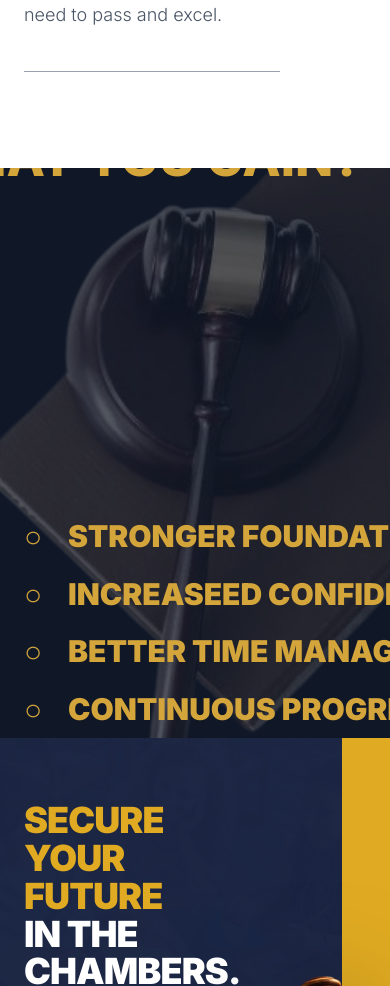
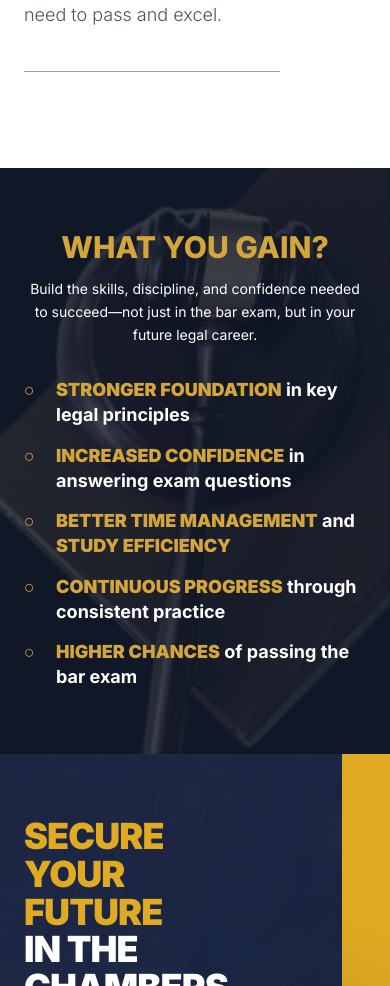
Before and after one commit to dannmangahas-hwh/pls-reviewer, a Next.js app in the folder apps/web/: page / in a window 390 px wide. Shown: the part 1540-2526 px from the top of the page. Built offline with nearby package versions, Linux system fonts and the light colour scheme.

Commit message:
feat: improve mobile responsiveness for WhatYouGain and QuestionCard components

```diff
--- a/apps/web/components/question-card.tsx
+++ b/apps/web/components/question-card.tsx
@@ -400,21 +400,23 @@ export function QuestionCard({
   const [isShowingAnswer, setIsShowingAnswer] = useState(false)
 
   return (
-    <Card className="mb-16 flex flex-row w-full items-stretch gap-4 md:gap-6 rounded-none border-none bg-transparent p-0 shadow-none ring-0 overflow-visible">
+    <Card className="mb-16 flex flex-col md:flex-row w-full items-stretch gap-4 md:gap-6 rounded-none border-none bg-transparent p-0 shadow-none ring-0 overflow-visible">
       {/* Left Sidebar */}
       <Card
         className={cn(
-          "flex shrink-0 flex-col items-center justify-start border border-gray-200/30 py-8 shadow-none transition-colors duration-300 md:w-[130px] rounded-none ring-0 overflow-visible",
+          "flex shrink-0 flex-row md:flex-col items-center md:justify-start justify-between border border-gray-200/30 px-6 py-4 md:py-8 md:px-0 shadow-none transition-colors duration-300 w-full md:w-[130px] rounded-none ring-0 overflow-visible",
           isShowingAnswer ? "bg-gold text-navy" : "bg-navy text-gold"
         )}
       >
-        <CardContent className="flex flex-col items-start gap-1 p-0 border-none bg-transparent shadow-none ring-0 overflow-visible">
-          <span className="text-3xl font-black leading-none">{year}</span>
-          {examType.split(" ").map((word, i) => (
-            <span key={i} className="text-3xl font-light leading-none tracking-wide">
-              {word}
-            </span>
-          ))}
+        <CardContent className="flex flex-row md:flex-col items-center md:items-start gap-2 md:gap-1 p-0 border-none bg-transparent shadow-none ring-0 overflow-visible">
+          <span className="text-2xl md:text-3xl font-black leading-none">{year}</span>
+          <div className="flex flex-row md:flex-col items-center md:items-start gap-1.5 md:gap-0">
+            {examType.split(" ").map((word, i) => (
+              <span key={i} className="text-base md:text-3xl font-light leading-none tracking-wide uppercase md:normal-case">
+                {word}
+              </span>
+            ))}
+          </div>
         </CardContent>
       </Card>
 
--- a/apps/web/components/what-you-gain.tsx
+++ b/apps/web/components/what-you-gain.tsx
@@ -2,56 +2,55 @@ import Image from "next/image";
 
 export function WhatYouGain() {
   return (
-    <section className="relative h-[570px] w-full overflow-hidden bg-[#101727]">
+    <section className="relative min-h-[570px] md:h-[570px] w-full overflow-hidden bg-[#101727] py-16 md:py-0 flex items-center">
       <div className="pointer-events-none absolute right-0 top-0 z-0 h-full">
         <Image
           src="/what-you-gain-image.png"
           alt="What you gain illustration"
           width={1280}
           height={570}
-          className="h-full w-auto max-w-none object-contain object-right scale-x-[-1] opacity-30"
+          className="h-full w-auto max-w-none object-contain object-right scale-x-[-1] opacity-20 md:opacity-30"
         />
       </div>
       <div className="relative z-10 mx-auto flex h-full w-full max-w-[1280px] items-center justify-center px-6">
-        <div className="flex w-full max-w-[1120px] flex-col items-center gap-12">
-          <div className="flex w-full items-start justify-center gap-8">
-            <h3 className="font-alexandria whitespace-nowrap text-[50px] font-extrabold uppercase text-[#D4A53B]">
+        <div className="flex w-full max-w-[1120px] flex-col items-center gap-8 md:gap-12">
+          <div className="flex w-full flex-col md:flex-row items-center md:items-start justify-center gap-4 md:gap-8">
+            <h3 className="font-alexandria text-center md:text-left text-3xl sm:text-4xl md:text-[50px] font-extrabold uppercase text-[#D4A53B] leading-none">
               WHAT YOU GAIN?
             </h3>
-            <p className="max-w-[520px] pt-2 text-left text-[15px] leading-relaxed text-white">
+            <p className="max-w-[520px] text-center md:text-left text-sm md:text-[15px] leading-relaxed text-white">
               Build the skills, discipline, and confidence needed to succeed—not
-              <br />
               just in the bar exam, but in your future legal career.
             </p>
           </div>
-          <ul className="mx-auto flex w-fit flex-col items-start gap-5 text-[30px] leading-tight font-bold">
-            <li className="grid grid-cols-[28px_auto] items-start gap-4 text-white">
+          <ul className="mx-auto flex w-full md:w-fit flex-col items-start gap-4 md:gap-5 text-lg sm:text-xl md:text-2xl lg:text-[30px] leading-snug font-bold">
+            <li className="grid grid-cols-[20px_auto] sm:grid-cols-[28px_auto] items-start gap-3 sm:gap-4 text-white w-full">
               <span className="text-[#D4A53B]">○</span>
-              <span className="whitespace-nowrap">
+              <span>
                 <strong className="text-[#D4A53B]">STRONGER FOUNDATION</strong> in key legal principles
               </span>
             </li>
-            <li className="grid grid-cols-[28px_auto] items-start gap-4 text-white">
+            <li className="grid grid-cols-[20px_auto] sm:grid-cols-[28px_auto] items-start gap-3 sm:gap-4 text-white w-full">
               <span className="text-[#D4A53B]">○</span>
-              <span className="whitespace-nowrap">
-                <strong className="text-[#D4A53B]">INCREASEED CONFIDENCE</strong> in answering exam questions
+              <span>
+                <strong className="text-[#D4A53B]">INCREASED CONFIDENCE</strong> in answering exam questions
               </span>
             </li>
-            <li className="grid grid-cols-[28px_auto] items-start gap-4 text-white">
+            <li className="grid grid-cols-[20px_auto] sm:grid-cols-[28px_auto] items-start gap-3 sm:gap-4 text-white w-full">
               <span className="text-[#D4A53B]">○</span>
-              <span className="whitespace-nowrap">
+              <span>
                 <strong className="text-[#D4A53B]">BETTER TIME MANAGEMENT</strong> and <strong className="text-[#D4A53B]">STUDY EFFICIENCY</strong>
               </span>
             </li>
-            <li className="grid grid-cols-[28px_auto] items-start gap-4 text-white">
+            <li className="grid grid-cols-[20px_auto] sm:grid-cols-[28px_auto] items-start gap-3 sm:gap-4 text-white w-full">
               <span className="text-[#D4A53B]">○</span>
-              <span className="whitespace-nowrap">
+              <span>
                 <strong className="text-[#D4A53B]">CONTINUOUS PROGRESS</strong> through consistent practice
               </span>
             </li>
-            <li className="grid grid-cols-[28px_auto] items-start gap-4 text-white">
+            <li className="grid grid-cols-[20px_auto] sm:grid-cols-[28px_auto] items-start gap-3 sm:gap-4 text-white w-full">
               <span className="text-[#D4A53B]">○</span>
-              <span className="whitespace-nowrap">
+              <span>
                 <strong className="text-[#D4A53B]">HIGHER CHANCES</strong> of passing the bar exam
               </span>
             </li>
```
